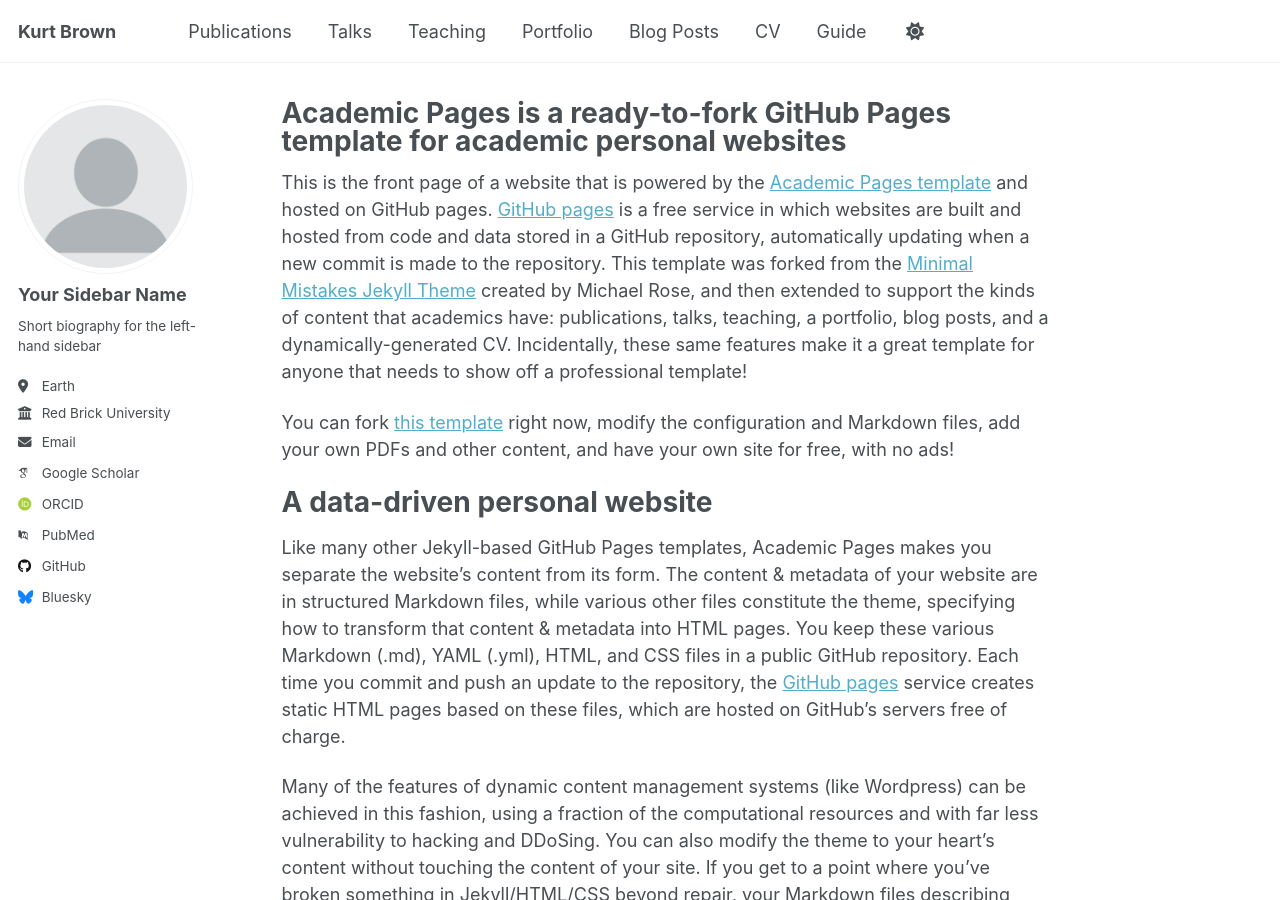
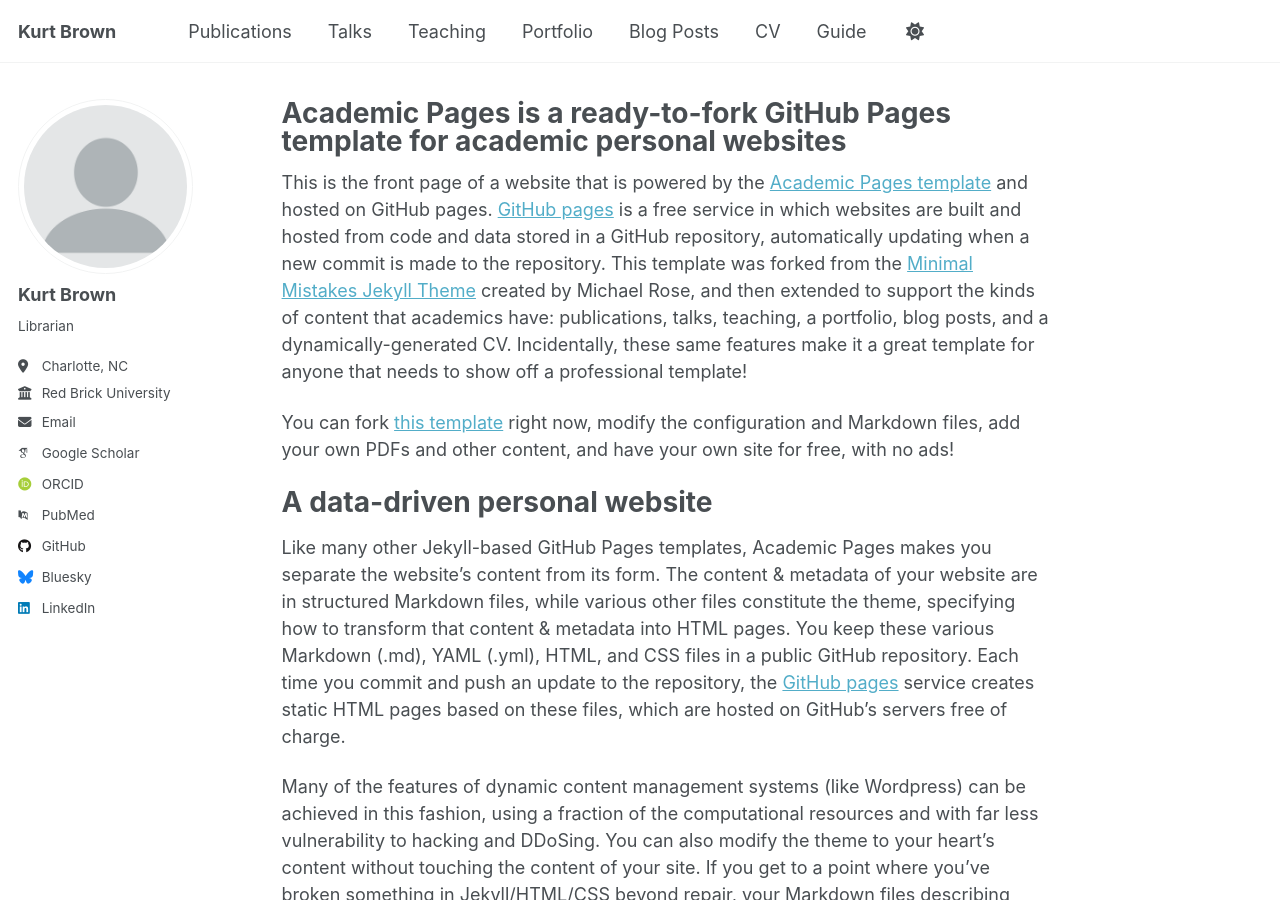
Before and after one commit to klbrown13/klbrown13.github.io, a Jekyll site: the page built from _pages/about.md, in a window 1280 px wide and 900 px high. Built offline with Jekyll 4.4.1, drawn with Linux system fonts in a browser that asks for light colours; some web fonts are replaced; a script that is not in the unit is left out.

Commit message:
Update _config.yml

```diff
--- a/_config.yml
+++ b/_config.yml
@@ -24,10 +24,10 @@
 author:
   # Biographic information
   avatar           : "profile.png"
-  name             : "Your Sidebar Name"
+  name             : "Kurt Brown"
   pronouns         : # example: "she/her"
-  bio              : "Short biography for the left-hand sidebar"
-  location         : "Earth"
+  bio              : "Librarian"
+  location         : "Charlotte, NC"
   employer         : "Red Brick University"
   uri              : # URL
   email            : "none@example.org"
@@ -63,7 +63,7 @@
   keybase          : # Username
   instagram        : # Username
   lastfm           : # Username
-  linkedin         : # Username
+  linkedin         : "https://www.linkedin.com/in/kurt-brown-coding/"
   mastodon         : # URL
   medium           : # URL
   pinterest        : # Username
```
